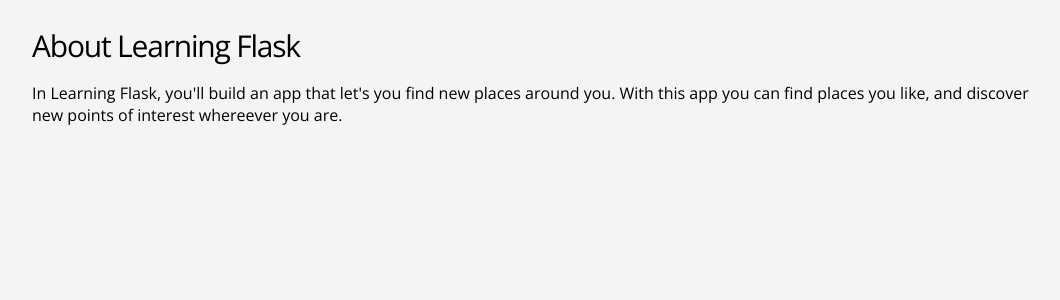
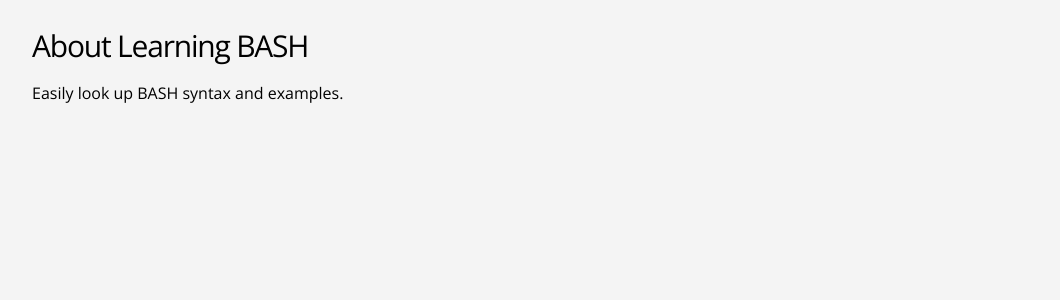
Before and after one commit to abbypenn/Flask, a Flask app: page /about in a window 1280 px wide. Shown: the part 50-350 px from the top of the page, without its empty margins (108-1168 px from the left). Run offline with Flask 2, Linux system fonts and the light colour scheme; some libraries are stand-ins or nearby versions.

Commit message:
final content amend 2

```diff
--- a/templates/about.html
+++ b/templates/about.html
@@ -4,8 +4,8 @@
 	<main class="about-section">
 		<div class="container">
 
-		<h2>About Learning Flask</h2>
-		<p>In Learning Flask, you'll build an app that let's you find new places around you. With this app you can find places you like, and discover new points of interest whereever you are. </p>
+		<h2>About Learning BASH</h2>
+		<p>Easily look up BASH syntax and examples. </p>
 
 		</div>
 	</main>
```
